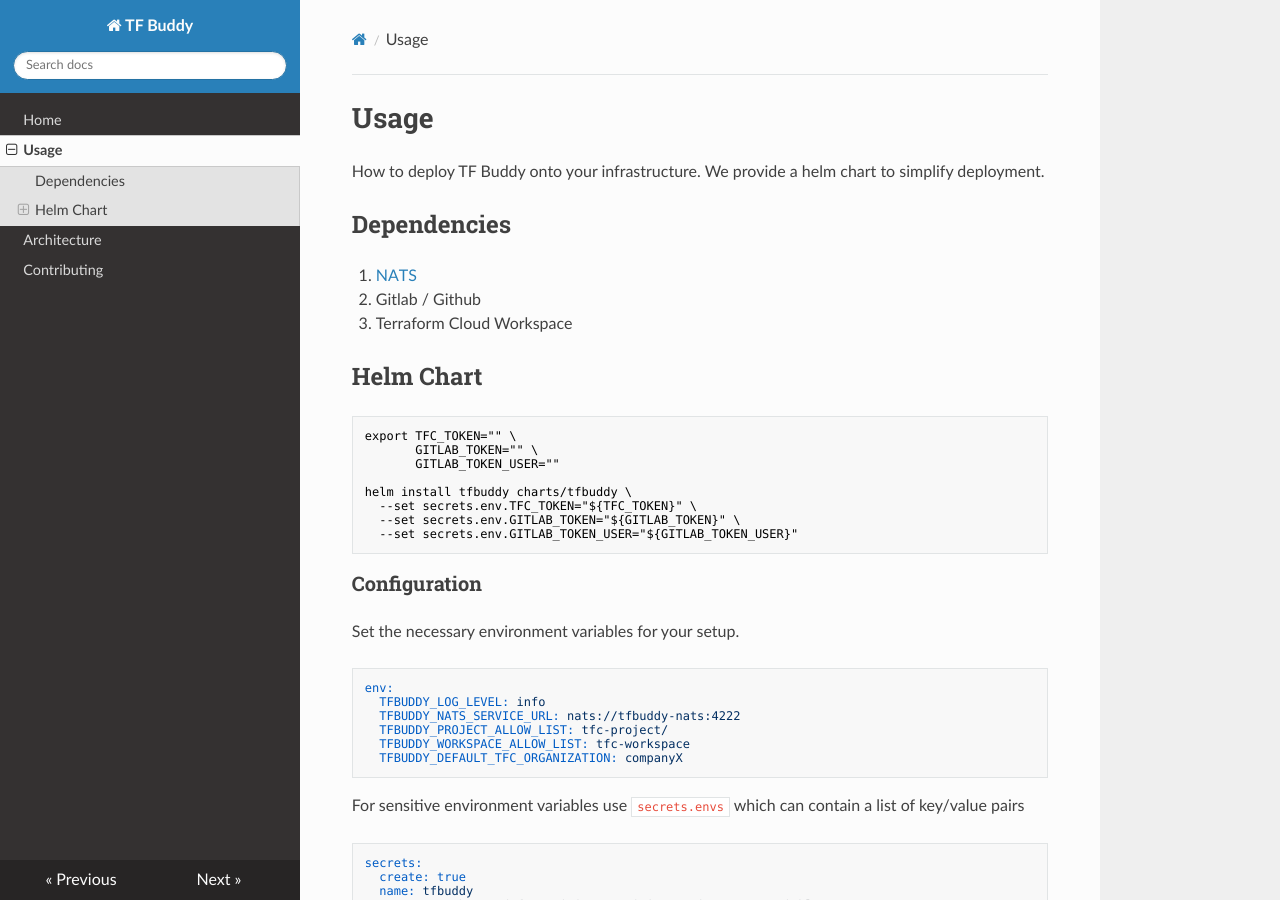
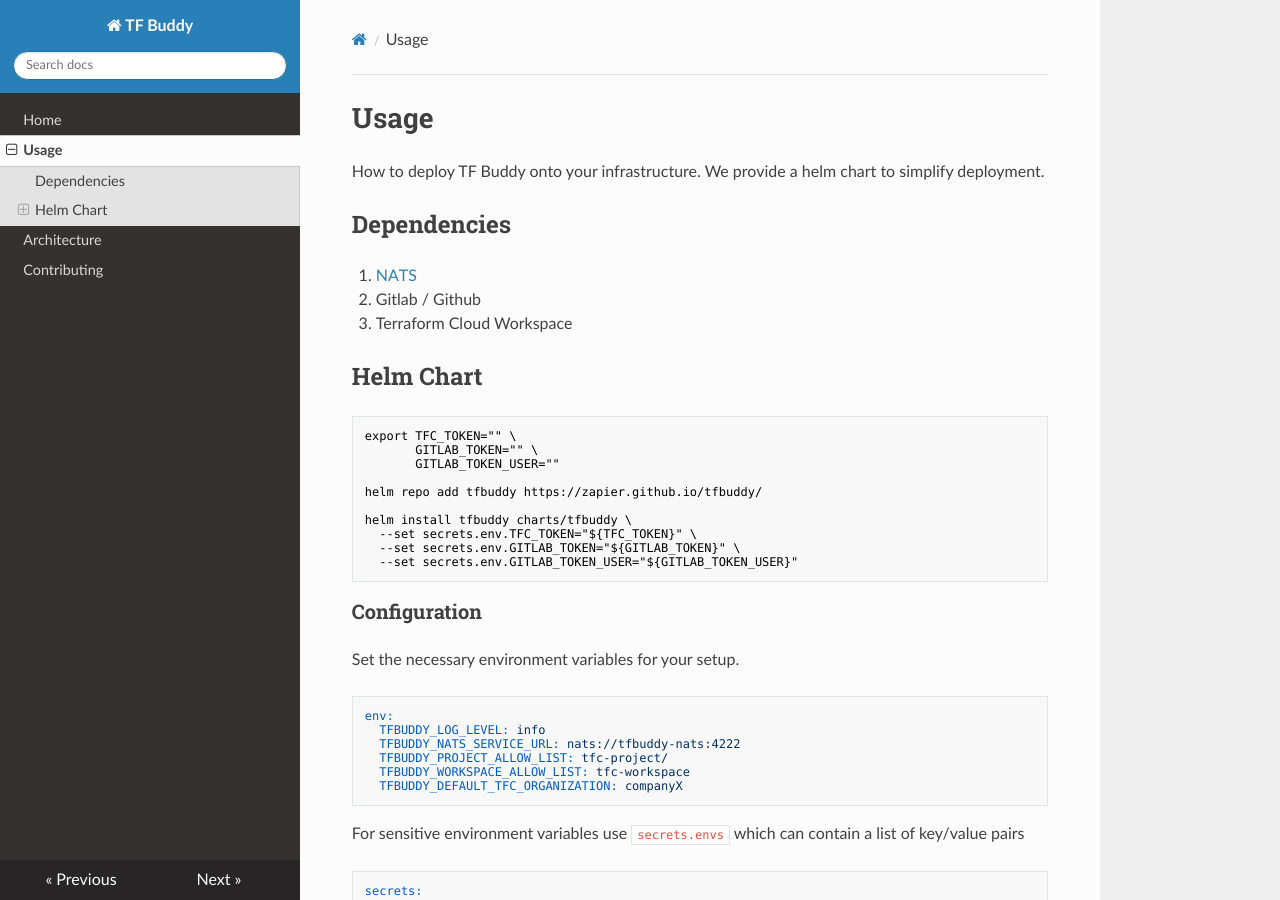
Before and after one commit to zapier/tfbuddy, an MkDocs documentation site: the page built from docs/usage.md, in a window 1280 px wide and 900 px high. Built offline with MkDocs 1.6.1, drawn with Linux system fonts in a browser that asks for light colours; nearby versions of some CDN libraries.

Commit message:
Add helm repo to install docs
Signed-off-by: Matt Morrison <matt.morrison@zapier.com>

```diff
--- a/docs/usage.md
+++ b/docs/usage.md
@@ -13,6 +13,8 @@
 export TFC_TOKEN="" \
        GITLAB_TOKEN="" \
        GITLAB_TOKEN_USER=""
+
+helm repo add tfbuddy https://zapier.github.io/tfbuddy/
 
 helm install tfbuddy charts/tfbuddy \
   --set secrets.env.TFC_TOKEN="${TFC_TOKEN}" \
```
Also changed, not shown: 1 other file.
